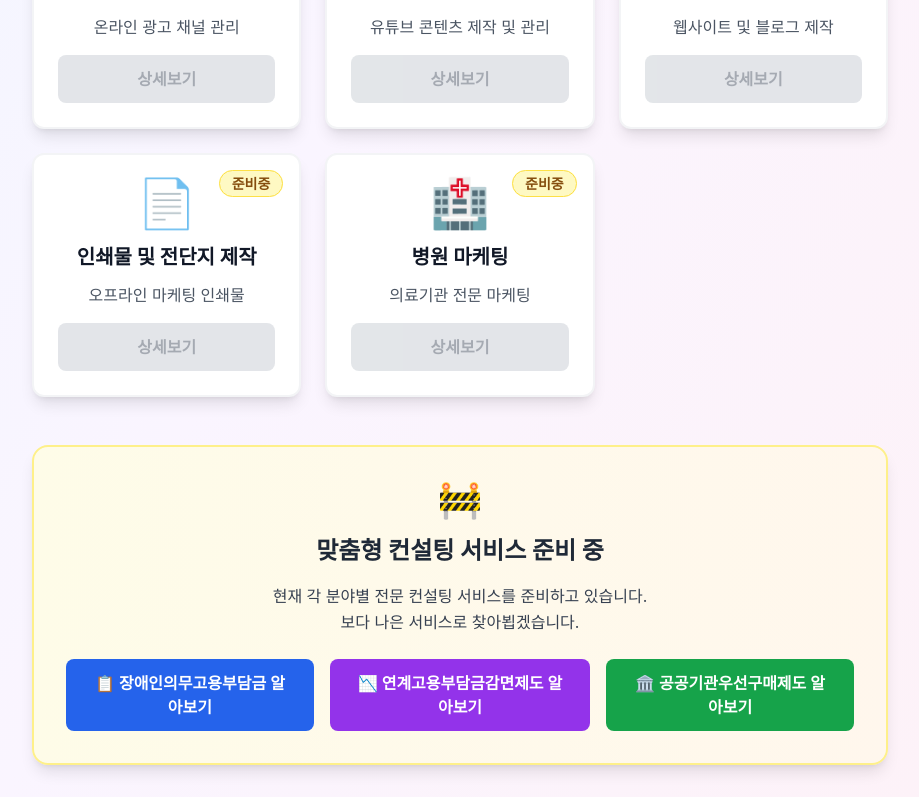
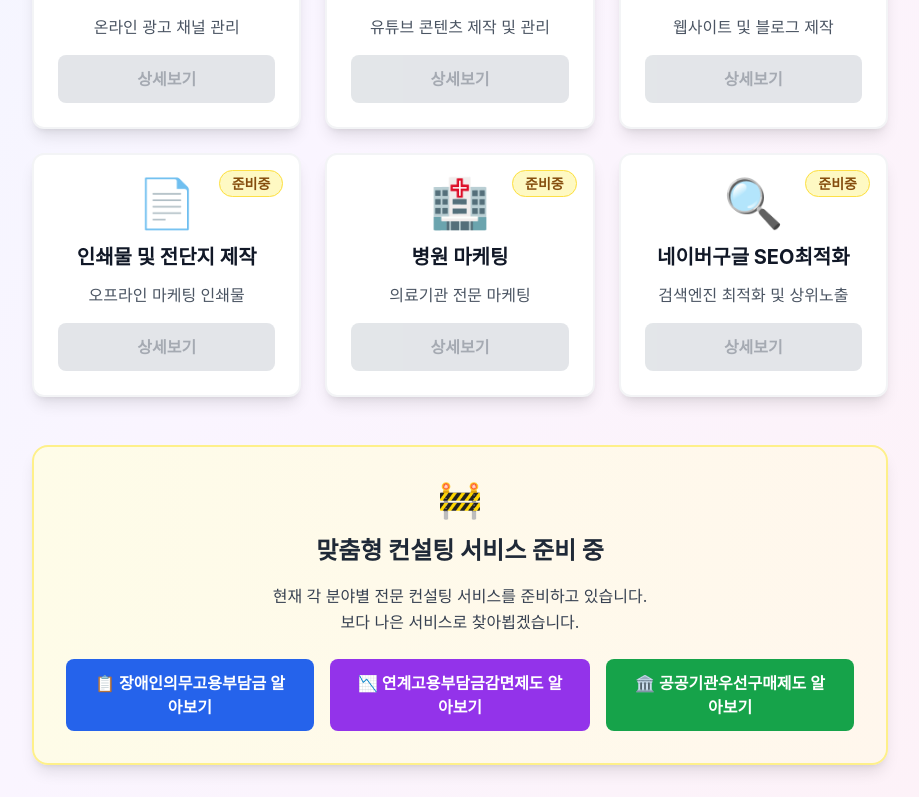
Before and after one commit to masolshop/jangpyosa, a Next.js app in the folder apps/web/: page /catalog in a window 1280 px wide. Shown: the part 1097-1894 px from the top of the page, without its empty margins (360-1279 px from the left). Built offline with nearby package versions, Linux system fonts and the light colour scheme; no server answers.

Commit message:
feat: 네이버구글 SEO최적화 서비스 추가 (12번째 서비스)

```diff
--- a/apps/web/src/app/catalog/page.tsx
+++ b/apps/web/src/app/catalog/page.tsx
@@ -92,6 +92,13 @@ export default function ConsultingCatalogPage() {
       icon: "🏥",
       description: "의료기관 전문 마케팅",
       color: "emerald"
+    },
+    {
+      id: "seo",
+      title: "네이버구글 SEO최적화",
+      icon: "🔍",
+      description: "검색엔진 최적화 및 상위노출",
+      color: "blue"
     }
   ]
 
```
Also changed, not shown: 1 other file (tests, documents, lock files or other folders).
